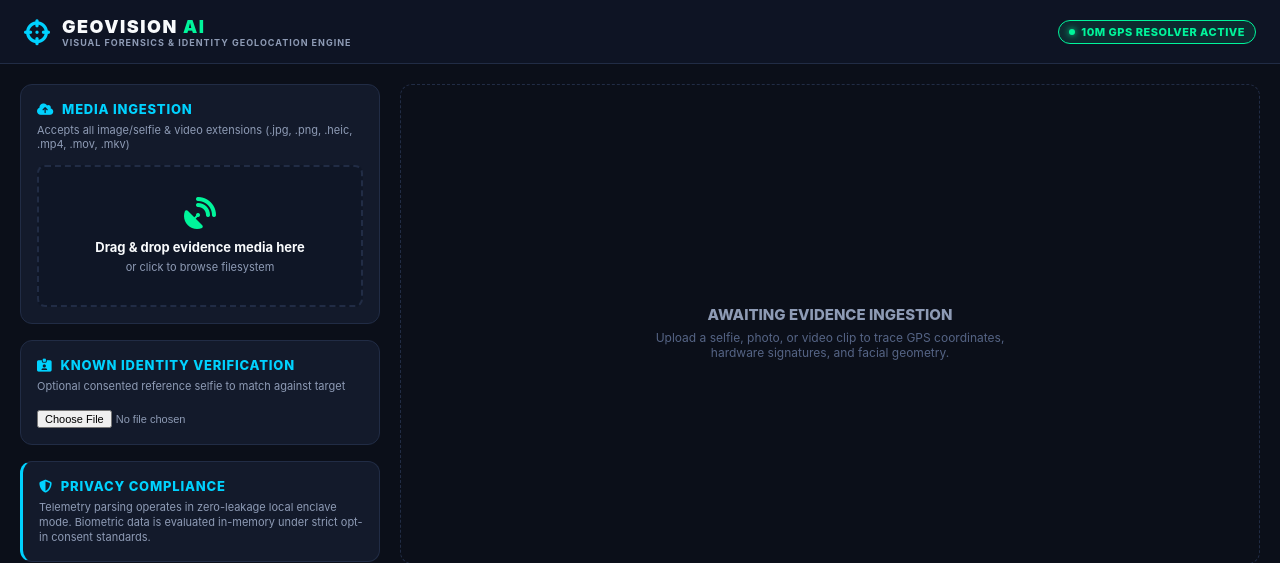
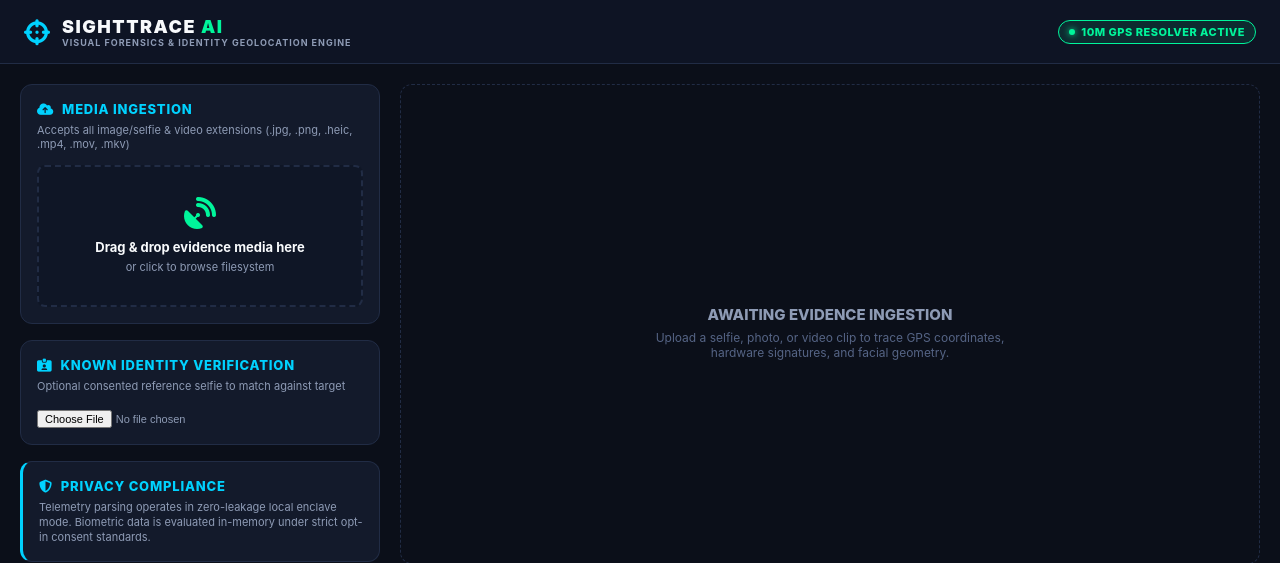
Before and after one commit to akwesi324/sighttrace, a Python web app: template web/templates/index.html in a window 1280 px wide. Shown: the top 563 px of the page. Run offline with Jinja, Linux system fonts and the light colour scheme; the template is opened without the code that fills it, so the values that code supplies are empty.

Commit message:
new changes

```diff
--- a/web/templates/index.html
+++ b/web/templates/index.html
@@ -3,7 +3,7 @@
 <head>
   <meta charset="UTF-8">
   <meta name="viewport" content="width=device-width, initial-scale=1.0">
-  <title>GeoVision AI — Visual Forensics & Identity Mapping</title>
+  <title>SightTrace — Visual Forensics & Identity Mapping</title>
   <link rel="stylesheet" href="https://cdnjs.cloudflare.com/ajax/libs/font-awesome/6.4.0/css/all.min.css">
   <link rel="stylesheet" href="/static/css/style.css">
   <!-- Leaflet CSS for maps -->
@@ -15,7 +15,7 @@
     <div class="logo-cluster">
       <i class="fa-solid fa-crosshairs logo-icon"></i>
       <div>
-        <h1>GEOVISION <span class="accent-text">AI</span></h1>
+        <h1>SIGHTTRACE <span class="accent-text">AI</span></h1>
         <p class="subtitle">VISUAL FORENSICS & IDENTITY GEOLOCATION ENGINE</p>
       </div>
     </div>
```
Also changed, not shown: README.md.
